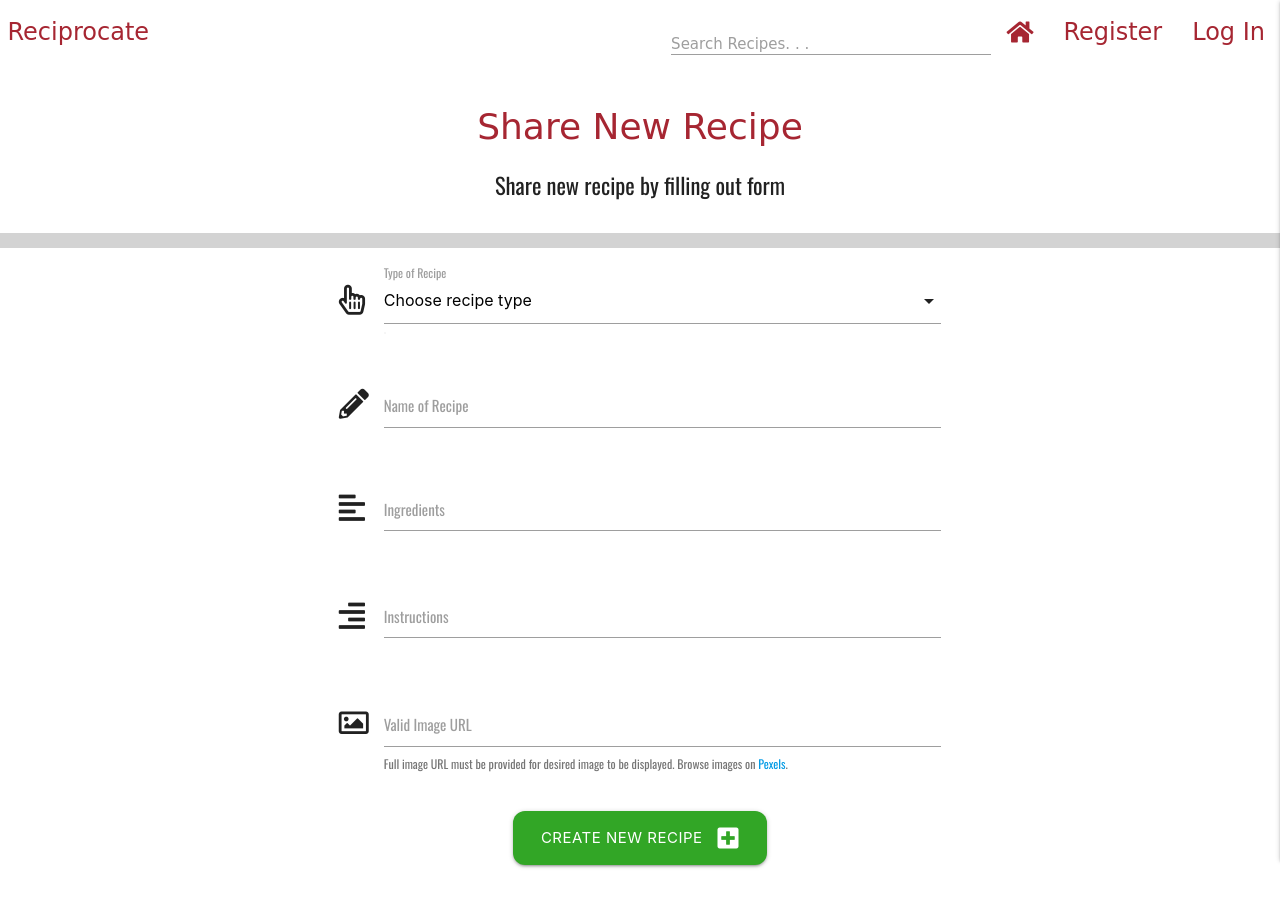
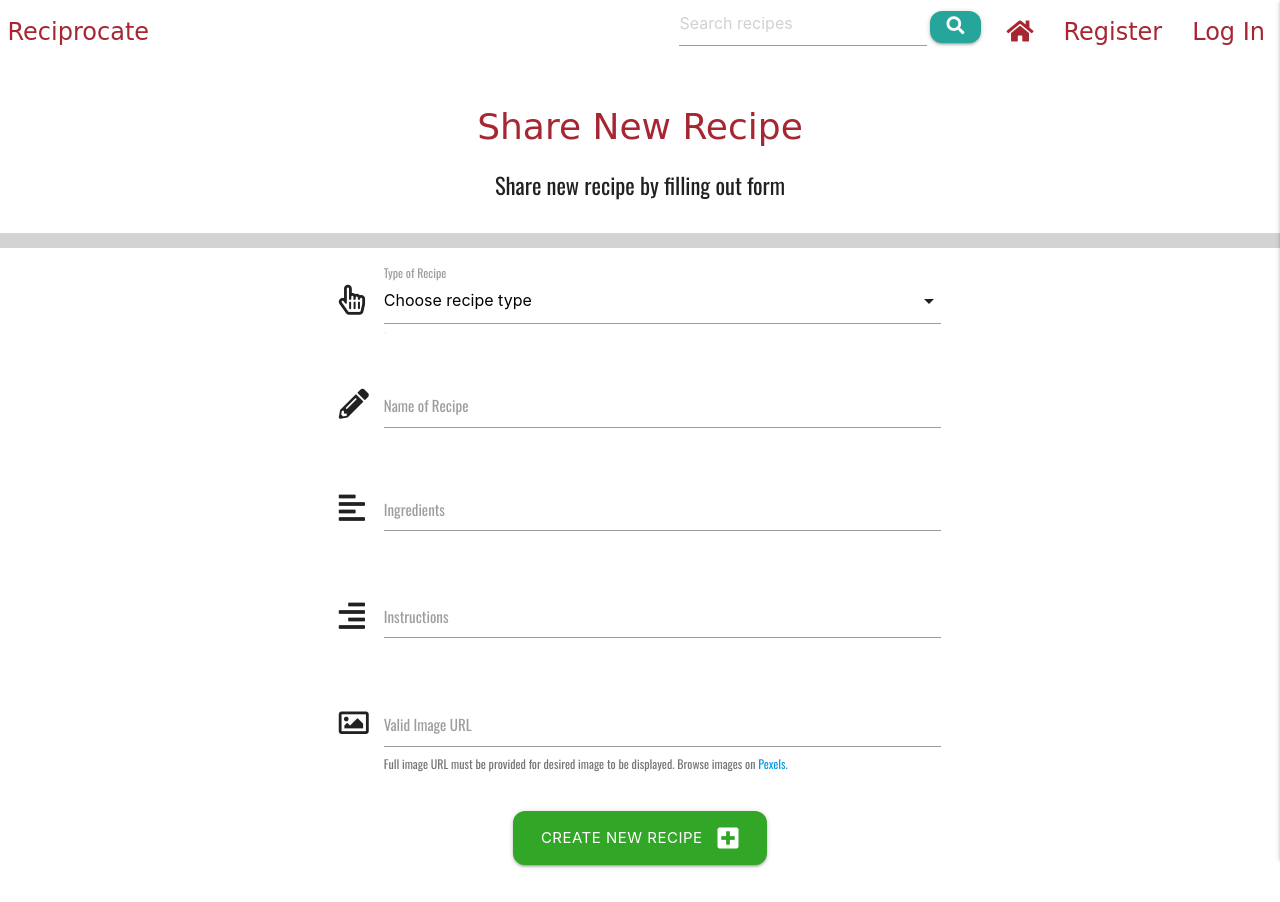
Before and after one commit to Code-Institute-Submissions/alandoherty95-reciprocate-app, a Flask app: page /add_recipe in a window 1280 px wide. Shown: the top 902 px of the page. Run offline with Flask 2, Linux system fonts and the light colour scheme; data that the repository does not hold is empty; some libraries are stand-ins or nearby versions; some web fonts are replaced.

Commit message:
Redesigned nav bar to include search bar, added aria-label to icon buttons

```diff
--- a/static/css/style.css
+++ b/static/css/style.css
@@ -104,23 +104,6 @@ p {
   background-color: #a62632;
 }
 
-.intro-big {
-  font-size: 2rem;
-}
-
-.intro-small {
-  font-size: 1.2rem;
-}
-
-.info {
-  font-size: 1.5rem;
-  text-align: center;
-}
-
-.btn-small, .btn-large {
-  margin: 0.2rem;
-  border-radius: 12px;
-}
 .extended {
   background-color: #ffffff;
   font-family: 'Merienda One', cursive;
@@ -140,6 +123,39 @@ p {
   display: flex;
   flex-wrap: nowrap;
   align-items: center;
+}
+
+nav .nav-wrapper i {
+  line-height: 0;
+}
+
+.input-field {
+  width: 60%;
+}
+
+.intro-big {
+  font-size: 2rem;
+}
+
+.intro-small {
+  font-size: 1.2rem;
+}
+
+.info {
+  font-size: 1.5rem;
+  text-align: center;
+}
+
+.btn-small, .btn-large {
+  margin: 0.2rem;
+  border-radius: 12px;
+}
+
+.form-inline {
+  display: flex;
+  flex-wrap: nowrap;
+  align-items: center;
+  margin: 0 0.5rem 0 0.5rem;
 }
 
 .flash-message h4 {
--- a/templates/base.html
+++ b/templates/base.html
@@ -38,14 +38,7 @@
                 <ul class="right hide-on-med-and-down">
                     <!-- search bar -->
                     <li>
-                        <div class="search-container">
-                            <form class="form-inline" action="{{ url_for('search') }}" method="post">
-                                <div class="input-field">
-                                    <input type="text" name="query" id="query" minlenght="3" class="validate" required>
-                                    <label for="query">Search Recipes. . .</label><button type="submit"><i class="fas fa-search btn-small"></i></button>
-                                </div>
-                            </form>
-                        </div>
+                        <form action="{{ url_for('search') }}" method="post" class="form-inline"><input class="form-control" type="text" name="query" id="query" placeholder="Search recipes"><button class="btn-small btn-search" aria-label="Search" type="submit"><i class="fas fa-search"></i></button></form>
                     </li>
                     <li><a href="{{ url_for('get_recipes') }}"><i class="fas fa-home"></i></a></li>
                     <!-- only visible in user session -->
@@ -134,9 +127,9 @@
                 </ul>
             </div>
             <div class="col l4 m4 s12 dev-links">
-                <a target="_blank" href="https://www.linkedin.com/in/alan-doherty-201855131/ ">
+                <a target="_blank" aria-label="LinkedIn Profile" href="https://www.linkedin.com/in/alan-doherty-201855131/ ">
                     <i class="fab fa-linkedin"></i></a>
-                <a target="_blank" href="https://github.com/alandoherty95">
+                <a target="_blank" aria-label="GitHub Profile" href="https://github.com/alandoherty95">
                     <i class="fab fa-github-square"></i></a>
             </div>
             <div class="col l4 m4 s12">
```
